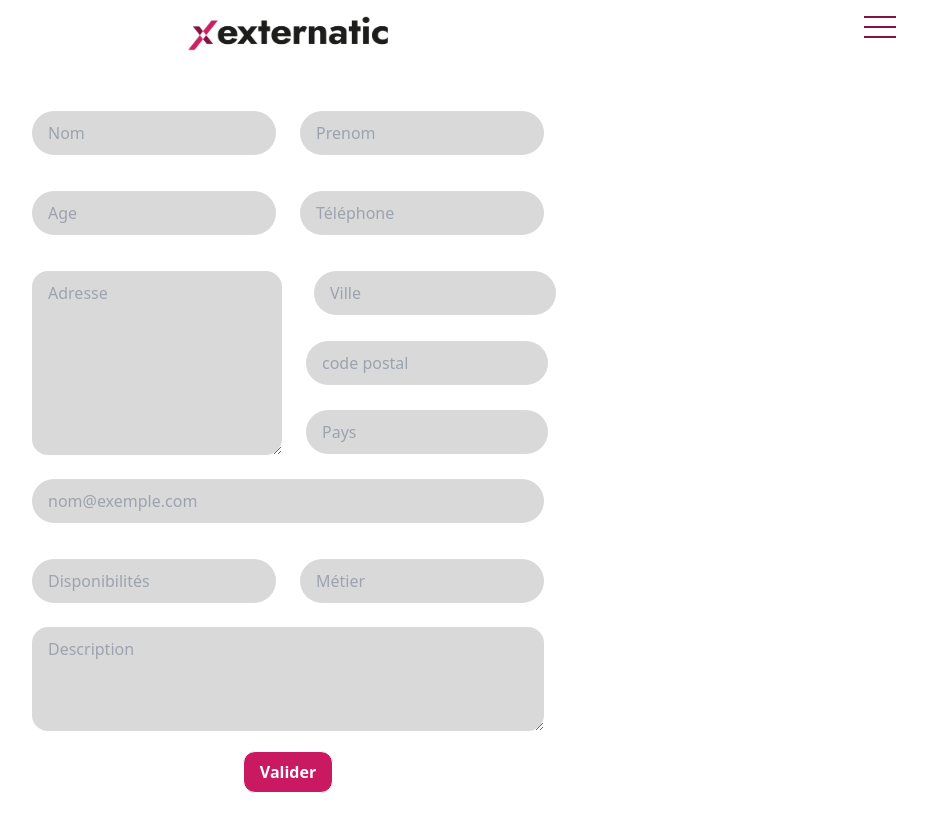
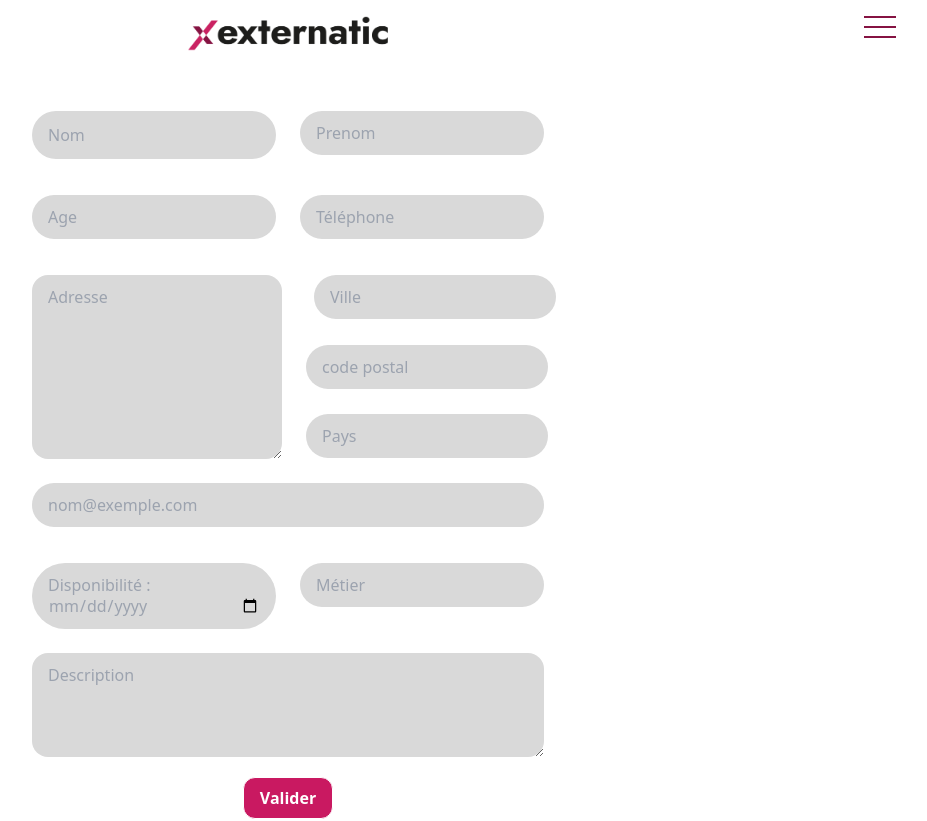
Before and after one commit to WildCodeSchool/2022-09-RMT-JSCREW-Externatic, a React (Vite) app in the folder frontend/: page /profil in a window 1280 px wide. Shown: the top 821 px of the page, without its empty margins (352-1279 px from the left). Built offline with nearby package versions, Linux system fonts and the light colour scheme; no server answers.

Commit message:
ajout date inscription automatique et saisie date dispo plus du CSS

```diff
--- /dev/null
+++ b/frontend/src/pages/Profil/Profil.css
@@ -0,0 +1,21 @@
+.profil {
+  color: #9ca3af;
+}
+
+input:focus {
+  border: 1px solid pink;
+  background-color: blue;
+}
+
+textarea:focus {
+  border: 1px solid pink;
+}
+
+input[type="date"]::before {
+  content: attr(placeholder) " : ";
+  white-space: pre;
+}
+
+input[type="date"]:focus::before {
+  content: "" !important;
+}
--- a/frontend/src/pages/Profil/Profil.jsx
+++ b/frontend/src/pages/Profil/Profil.jsx
@@ -2,6 +2,7 @@ import React, { useState } from "react";
 import { ToastContainer, toast } from "react-toastify";
 import apiConnexion from "@services/apiConnexion";
 import "react-toastify/dist/ReactToastify.css";
+import "@pages/Profil/Profil.css";
 
 const toastifyConfig = {
   position: "bottom-right",
@@ -30,7 +31,9 @@ function Profil() {
     profil_description: "",
     profil_metier: "",
     profil_telephone: "",
-    profil_dateInscription: "2022-12-20",
+    profil_dateInscription: `${new Date().getFullYear()}-${
+      new Date().getMonth() + 1
+    }-${new Date().getDate()}`,
     profil_dateDisponibilite: "",
     profil_connexion_id: "3",
   });
@@ -67,7 +70,7 @@ function Profil() {
           <div className="w-full md:w-1/2 px-3 mt-6 mb-6 md:mb-0">
             <input
               required
-              className="appearance-none block w-full bg-[#D9D9D9] text-gray-700 rounded-full py-3 px-4 mb-3 leading-tight focus:outline-none focus:bg-white"
+              className="appearance-none block w-full bg-[#D9D9D9] text-gray-700 rounded-full py-3 px-4 mb-3 focus:outline-none focus:bg-white focus:border-gray-500"
               id="grid-nom"
               type="text"
               placeholder="Nom"
@@ -117,7 +120,7 @@ function Profil() {
           <div className=" row-span-3 w-full pl-3 mr-4 md:mr-10">
             <textarea
               required
-              className="appearance-none block mb-6 w-full bg-[#D9D9D9] text-gray-700 rounded-2xl py-3 px-4 leading-tight focus:outline-none focus:bg-white focus:border-gray-500"
+              className="block mb-6 w-full bg-[#D9D9D9] rounded-2xl py-3 px-4 leading-tight focus:outline-none focus:bg-white"
               id="grid-adresse"
               type="text"
               rows="8"
@@ -184,8 +187,8 @@ function Profil() {
               required
               className="appearance-none block w-full bg-[#D9D9D9] text-gray-700 rounded-full py-3 px-4 leading-tight focus:outline-none focus:bg-white focus:border-gray-500"
               id="grid-dispo"
-              type="text"
-              placeholder="Disponibilités"
+              type="date"
+              placeholder="Disponibilité"
               name="profil_dateDisponibilite"
               value={profil.profil_dateDisponibilite}
               onChange={(e) => handleProfil(e.target.name, e.target.value)}
```
